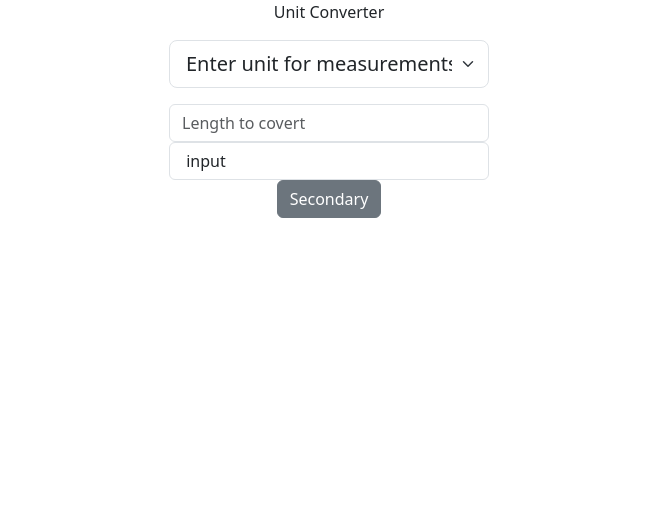
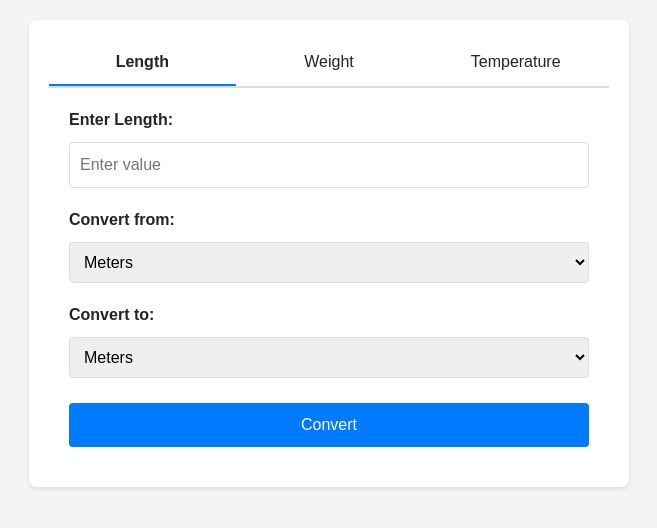
Before and after one commit to JoseMwanzia/unit-converter, a website: page index.html in a window 1280 px wide. Shown: the whole page, without its empty margins (311-968 px from the left). Drawn offline with nearby package versions, Linux system fonts and the light colour scheme.

Commit message:
fix: correct the UI

```diff
--- a/index.css
+++ b/index.css
@@ -0,0 +1,66 @@
+body {
+    font-family: Arial, sans-serif;
+    margin: 0;
+    padding: 0;
+    box-sizing: border-box;
+    background-color: #f4f4f4;
+}
+.container {
+    max-width: 600px;
+    margin: 20px auto;
+    padding: 20px;
+    background: #fff;
+    border-radius: 8px;
+    box-shadow: 0 2px 4px rgba(0, 0, 0, 0.1);
+}
+.tabs {
+    display: flex;
+    border-bottom: 2px solid #ddd;
+}
+.tab {
+    flex: 1;
+    text-align: center;
+    padding: 10px 0;
+    cursor: pointer;
+    border-bottom: 2px solid transparent;
+    transition: all 0.3s ease;
+}
+.tab:hover {
+    background-color: #f9f9f9;
+}
+.tab.active {
+    border-bottom: 2px solid #007bff;
+    font-weight: bold;
+}
+.content {
+    display: none;
+    padding: 20px;
+}
+.content.active {
+    display: block;
+}
+.form-group {
+    margin-bottom: 20px;
+}
+label {
+    display: block;
+    font-weight: bold;
+    margin-bottom: 5px;
+}
+input, select, button {
+    width: 100%;
+    padding: 10px;
+    margin-top: 5px;
+    border: 1px solid #ddd;
+    border-radius: 4px;
+    font-size: 16px;
+}
+button {
+    background: #007bff;
+    color: white;
+    cursor: pointer;
+    border: none;
+}
+button:hover {
+    background: #0056b3;
+}
--- a/index.html
+++ b/index.html
@@ -5,19 +5,102 @@
     <meta name="viewport" content="width=device-width, initial-scale=1.0">
     <title>Unit Converter</title>
     <link href="https://cdn.jsdelivr.net/npm/bootstrap@5.3.3/dist/css/bootstrap.min.css" rel="stylesheet" integrity="sha384-QWTKZyjpPEjISv5WaRU9OFeRpok6YctnYmDr5pNlyT2bRjXh0JMhjY6hW+ALEwIH" crossorigin="anonymous">
+    <link rel="stylesheet" href="index.css"/>
 </head>
 <body>
-    <div class="d-flex flex-column align-items-center justify-content-center">
-        <p>Unit Converter</p>
-        <select class="form-select form-select-lg mb-3 w-25" aria-label="select example">
-            <option selected>Enter unit for measurements</option>
-            <option value="1">Length</option>
-            <option value="2">Weight</option>
-            <option value="3">Temprateure</option>
-        </select>
-        <input class="form-control w-25" type="text" placeholder="Length to covert" aria-label="input example"/>
-        <input class="form-control w-25" type="text" value=" input" aria-label="input example" />
-        <button type="button" class="btn btn-secondary">Secondary</button>
+    <div class="container">
+        <div class="tabs">
+            <div class="tab active" data-tab="length">Length</div>
+            <div class="tab" data-tab="weight">Weight</div>
+            <div class="tab" data-tab="temperature">Temperature</div>
+        </div>
+        <div id="length" class="content active">
+            <div class="form-group">
+                <label for="length-input">Enter Length:</label>
+                <input type="number" id="length-input" placeholder="Enter value">
+            </div>
+            <div class="form-group">
+                <label for="length-unit">Convert from:</label>
+                <select id="length-unit">
+                    <option value="meters">Meters</option>
+                    <option value="kilometers">Kilometers</option>
+                    <option value="feet">Feet</option>
+                    <option value="miles">Miles</option>
+                </select>
+            </div>
+            <div class="form-group">
+                <label for="length-target">Convert to:</label>
+                <select id="length-target">
+                    <option value="meters">Meters</option>
+                    <option value="kilometers">Kilometers</option>
+                    <option value="feet">Feet</option>
+                    <option value="miles">Miles</option>
+                </select>
+            </div>
+            <button>Convert</button>
+        </div>
+        <div id="weight" class="content">
+            <div class="form-group">
+                <label for="weight-input">Enter Weight:</label>
+                <input type="number" id="weight-input" placeholder="Enter value">
+            </div>
+            <div class="form-group">
+                <label for="weight-unit">Convert from:</label>
+                <select id="weight-unit">
+                    <option value="grams">Grams</option>
+                    <option value="kilograms">Kilograms</option>
+                    <option value="pounds">Pounds</option>
+                    <option value="ounces">Ounces</option>
+                </select>
+            </div>
+            <div class="form-group">
+                <label for="weight-target">Convert to:</label>
+                <select id="weight-target">
+                    <option value="grams">Grams</option>
+                    <option value="kilograms">Kilograms</option>
+                    <option value="pounds">Pounds</option>
+                    <option value="ounces">Ounces</option>
+                </select>
+            </div>
+            <button>Convert</button>
+        </div>
+        <div id="temperature" class="content">
+            <div class="form-group">
+                <label for="temperature-input">Enter Temperature:</label>
+                <input type="number" id="temperature-input" placeholder="Enter value">
+            </div>
+            <div class="form-group">
+                <label for="temperature-unit">Convert from:</label>
+                <select id="temperature-unit">
+                    <option value="celsius">Celsius</option>
+                    <option value="fahrenheit">Fahrenheit</option>
+                    <option value="kelvin">Kelvin</option>
+                </select>
+            </div>
+            <div class="form-group">
+                <label for="temperature-target">Convert to:</label>
+                <select id="temperature-target">
+                    <option value="celsius">Celsius</option>
+                    <option value="fahrenheit">Fahrenheit</option>
+                    <option value="kelvin">Kelvin</option>
+                </select>
+            </div>
+            <button>Convert</button>
+        </div>
     </div>
+    <script>
+        const tabs = document.querySelectorAll('.tab');
+        const contents = document.querySelectorAll('.content');
+
+        tabs.forEach(tab => {
+            tab.addEventListener('click', () => {
+                tabs.forEach(t => t.classList.remove('active'));
+                contents.forEach(c => c.classList.remove('active'));
+
+                tab.classList.add('active');
+                document.getElementById(tab.dataset.tab).classList.add('active');
+            });
+        });
+    </script>
 </body>
 </html>
```
